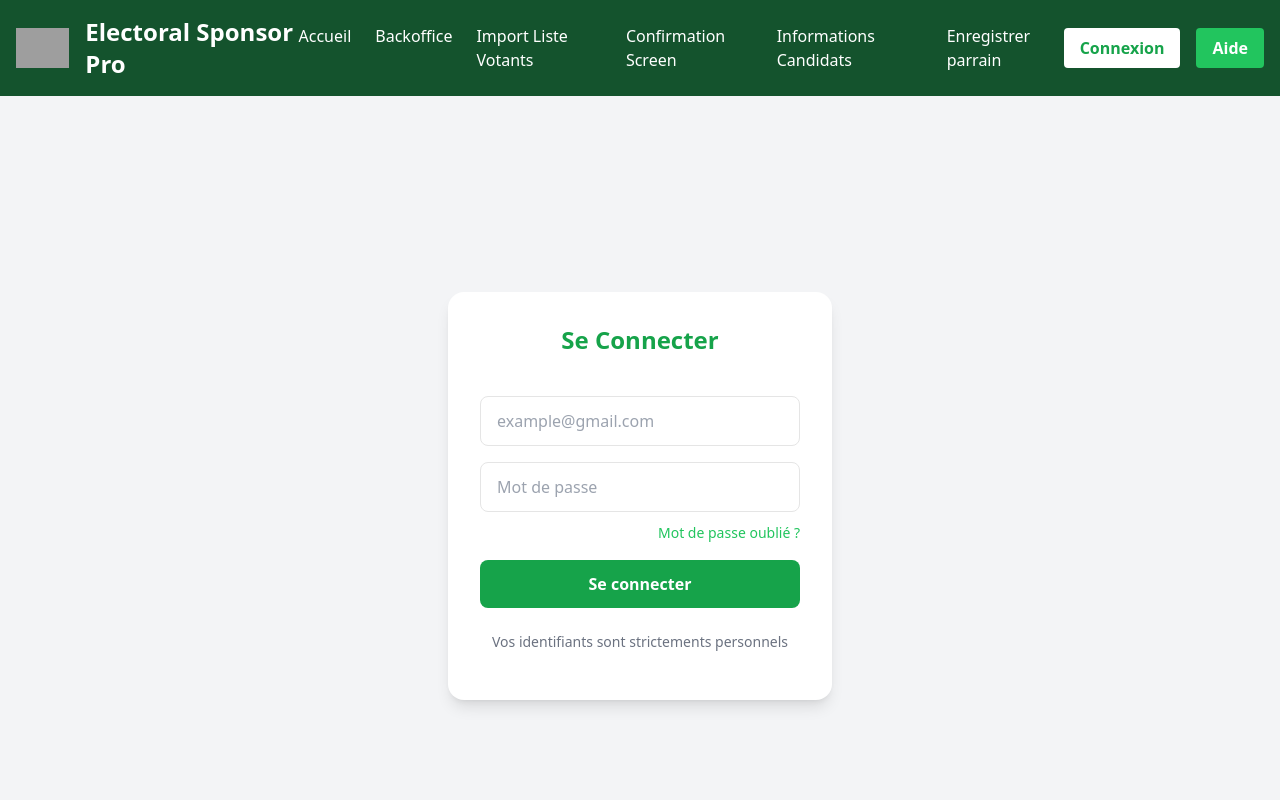
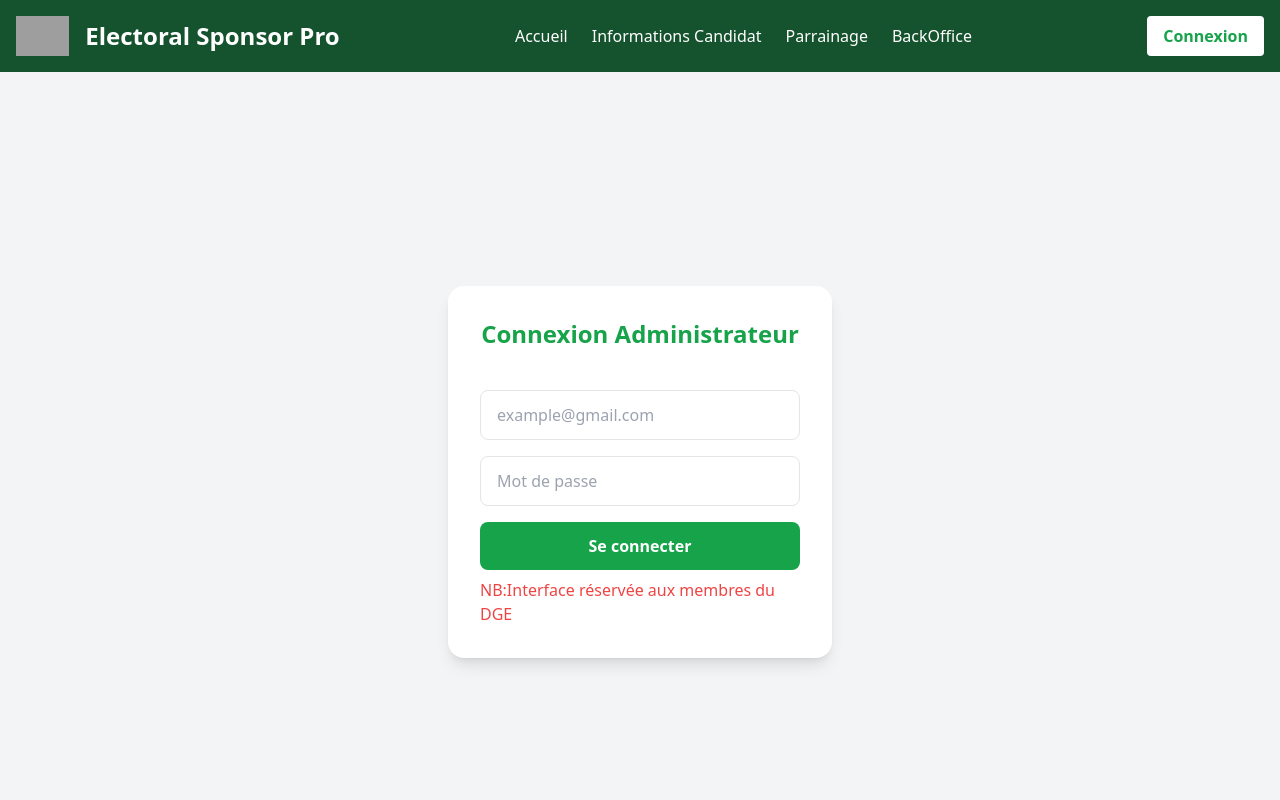
Before and after one commit to Electoral-Sponsorship/ProjetBD, a Next.js app: page /login in a window 1280 px wide. Shown: the top 800 px of the page. Built offline with nearby package versions, Linux system fonts and the light colour scheme; grey boxes are pictures that could not be loaded.

Commit message:
modifications interface0

```diff
--- a/app/_components/Header.jsx
+++ b/app/_components/Header.jsx
@@ -1,37 +1,57 @@
+"use client";
+import { useEffect, useState } from "react";
 import Link from "next/link";
+import { useRouter } from "next/navigation";
 
 export default function Header() {
+  const router = useRouter();
+  const [user, setUser] = useState(null);
+
+  useEffect(() => {
+    // Vérifier si l'utilisateur est connecté
+    const storedUser = localStorage.getItem("user");
+    if (storedUser) {
+      setUser(JSON.parse(storedUser));
+    }
+  }, []);
+
+  const handleLogout = () => {
+    localStorage.removeItem("user");
+    setUser(null);
+    router.push("/");
+  };
+
   return (
     <header className="bg-green-900 shadow-md">
       <div className="container mx-auto flex justify-between items-center p-4">
-        {/* Logo Section */}
         <div className="flex items-center">
           <img src="https://th.bing.com/th/id/OIP.fyFuEMr9oQl5ADIsv5WPyQHaJY?rs=1&pid=ImgDetMain" alt="Logo" className="h-10 mr-4" />
           <h1 className="text-2xl font-bold text-white hover:text-yellow-300">Electoral Sponsor Pro</h1>
         </div>
 
-        {/* Navigation Links */}
         <nav className="flex space-x-6">
-          <a href="/" className="text-white hover:text-yellow-300">Accueil</a>
-      <a href="/backoffice" className="text-white hover:text-yellow-300">Backoffice</a>
-          <a href="/ListElector" className="text-white hover:text-yellow-300">Import Liste Votants</a>
-          <a href="/successUploadList" className="text-white hover:text-yellow-300">Confirmation Screen</a>
-          <a href="/InfCandidat" className="text-white hover:text-yellow-300">Informations Candidats</a>
-          <a href="/sponsorship" className="text-white hover:text-yellow-300">Enregistrer parrain</a>
+          <Link href="/" className="text-white hover:text-yellow-300">Accueil</Link>
+          <Link href="/InfCandidat" className="text-white hover:text-yellow-300">Informations Candidat</Link>
+          <Link href="/parrainage" className="text-white hover:text-yellow-300">Parrainage</Link>
+          {user ? (
+            <Link href="/backoffice" className="text-white hover:text-yellow-300">BackOffice</Link>
+          ) : (
+            <a onClick={() => router.push("/login")} className="text-white hover:text-yellow-300 cursor-pointer">BackOffice</a>
+          )}
         </nav>
 
-        {/* Action Buttons */}
         <div className="flex items-center space-x-4">
-          <Link href={'/login'}>
-          <button className="bg-white hover:bg-green-200 text-green-600 font-semibold py-2 px-4 rounded
-          ">
-            Connexion
-          </button>
-          </Link>
-
-          <button className="bg-green-500 hover:bg-green-600 text-white font-semibold py-2 px-4 rounded">
-            Aide
-          </button>
+          {user ? (
+            <button onClick={handleLogout} className="bg-red-500 hover:bg-red-600 text-white font-semibold py-2 px-4 rounded">
+              Déconnexion
+            </button>
+          ) : (
+            <Link href="/login">
+              <button className="bg-white hover:bg-green-200 text-green-600 font-semibold py-2 px-4 rounded">
+                Connexion
+              </button>
+            </Link>
+          )}
         </div>
       </div>
     </header>
--- a/app/ListElector/page.jsx
+++ b/app/backoffice/ListElector/page.jsx
@@ -1,7 +1,7 @@
 'use client'
 import { useState } from "react";
 import { FileDown, FolderUp, Lightbulb } from "lucide-react";
-import Button from "../elements/ButtonUpload";
+import Button from "../../elements/ButtonUpload";
 
 function ListElector() {
   const [selectedFile, setSelectedFile] = useState(null);
--- a/app/backoffice/import-electors/page.js
+++ /dev/null
@@ -1,52 +0,0 @@
-// app/backoffice/import-electors/page.js
-"use client";
-
-import React, { useState } from "react";
-
-const ImportElectors = () => {
-  const [file, setFile] = useState(null);
-  const [checksum, setChecksum] = useState("");
-  const [message, setMessage] = useState("");
-
-  const handleUpload = async () => {
-    try {
-      const response = await fetch("/api/import-electors", {
-        method: "POST",
-        headers: { "Content-Type": "application/json" },
-        body: JSON.stringify({ file, checksum }),
-      });
-
-      const data = await response.json();
-      setMessage(data.message);
-    } catch (error) {
-      setMessage("Une erreur est survenue.");
-    }
-  };
-
-  return (
-    <div className="max-w-md mx-auto p-6 bg-white shadow-md rounded">
-      <h1 className="text-2xl font-bold mb-4 text-gray-950">Importation des Électeurs</h1>
-      <input
-        type="file"
-        onChange={(e) => setFile(e.target.files[0])}
-        className="block w-full text-sm text-gray-900 bg-gray-50 rounded-lg border border-gray-300 cursor-pointer mb-4"
-      />
-      <input
-        type="text"
-        placeholder="Checksum SHA256"
-        value={checksum}
-        onChange={(e) => setChecksum(e.target.value)}
-        className="w-full px-3 py-2 border border-gray-300 rounded mb-4"
-      />
-      <button
-        onClick={handleUpload}
-        className="bg-blue-500 text-white px-4 py-2 rounded hover:bg-blue-600"
-      >
-        Importer
-      </button>
-      {message && <p className="mt-4 text-green-500">{message}</p>}
-    </div>
-  );
-};
-
-export default ImportElectors;
--- a/app/backoffice/page.js
+++ b/app/backoffice/page.js
@@ -1,33 +1,28 @@
-// app/backoffice/page.js
+"use client";
+import { useEffect } from "react";
+import { useRouter } from "next/navigation";
+
 export default function BackOfficeHome() {
+  const router = useRouter();
+
+  useEffect(() => {
+    const user = localStorage.getItem("user");
+    if (!user) {
+      router.push("/login"); // 🔄 Redirection vers la page de connexion si non authentifié
+    }
+  }, []);
+
   return (
     <div className="min-h-screen flex items-center justify-center bg-gray-100">
       <div className="max-w-md p-6 bg-white rounded-lg shadow-md">
         <h1 className="text-2xl font-bold mb-4 text-gray-950">Bienvenue dans le BackOffice</h1>
         <p className="mb-6 text-gray-950">Veuillez sélectionner une action :</p>
 
-          {/* Liste des actions disponibles */}
-          <ul className="list-disc pl-5 space-y-2">
-            <li>
-              <a href="/backoffice/dashboard" className="hover:underline text-blue-500">
-                Tableau de Bord
-              </a>
-            </li>
-            <li>
-              <a href="/backoffice/import-electors" className="hover:underline text-blue-500">
-                Importer Liste Électeurs
-              </a>
-            </li>
-            <li>
-              <a href="/backoffice/candidates" className="hover:underline text-blue-500">
-                Saisie des Candidats
-              </a>
-            </li>
-            <li>
-              <a href="/backoffice/set-sponsorship-period" className="hover:underline text-blue-500">
-                Ouvrir/Fermer Période de Parrainage
-              </a>
-            </li>
+        <ul className="space-y-4">
+          <li><a href="/backoffice/dashboard" className="text-green-500 hover:underline">Tableau de Bord</a></li>
+          <li><a href="/backoffice/ListElector" className="text-green-500 hover:underline">Importer Liste Électeurs</a></li>
+          <li><a href="/backoffice/candidates" className="text-green-500 hover:underline">Saisie des Candidats</a></li>
+          <li><a href="/backoffice/set-sponsorship-period" className="text-green-500 hover:underline">Ouvrir/Fermer Période de Parrainage</a></li>
         </ul>
       </div>
     </div>
--- a/app/login/page.jsx
+++ b/app/login/page.jsx
@@ -1,46 +1,70 @@
-import React from "react";
-import { FaGoogle, FaApple, FaTwitter } from "react-icons/fa";
+"use client";
+import { useState } from "react";
+import { useRouter } from "next/navigation";
+import { Toast, ToastAction } from "@/components/ui/toast";
+import { toast, useToast } from "@/hooks/use-toast";
 
-const Form = () => {
+export default function Login() {
+  const router = useRouter();
+  const [email, setEmail] = useState("");
+  const [password, setPassword] = useState("");
+  const [error, setError] = useState("");
+
+  const handleLogin = async (e) => {
+    e.preventDefault();
+
+    const response = await fetch(`http://localhost:5000/users?email=${email}&password=${password}`);
+    const data = await response.json();
+
+    if (data.length === 0) {
+      toast({
+        title: "Erreur",
+        description: "❌ Email ou Mot de passe incorrect(s).",
+        action: <ToastAction altText="Try again">"Veuillez Réessayer"</ToastAction>,
+      });
+      return;
+    }
+    toast({
+      title: "✅Connexion Réussie",
+      description: `Bienvenue ${data[0].username} .`,
+      variant: "success",
+    });
+
+    // ✅ Stocker l'utilisateur dans localStorage
+    localStorage.setItem("user", JSON.stringify(data[0]));
+
+    // 🔄 Rediriger vers le BackOffice après connexion
+    router.push("/backoffice");
+  };
+
   return (
     <div className="flex items-center justify-center min-h-screen bg-gray-100">
       <div className="max-w-sm w-full bg-white p-8 rounded-2xl shadow-lg">
-        <h2 className="text-center text-2xl font-bold text-green-600">Se Connecter</h2>
-        <form className="mt-6">
+        <h2 className="text-center text-2xl font-bold text-green-600">Connexion Administrateur</h2>
+        {error && <p className="text-red-600 text-center">{error}</p>}
+        <form onSubmit={handleLogin} className="mt-6">
           <input
             type="email"
             placeholder="example@gmail.com"
             className="w-full px-4 py-3 mt-4 rounded-lg border focus:ring-2 focus:ring-green-500 focus:outline-none"
             required
+            value={email}
+            onChange={(e) => setEmail(e.target.value)}
           />
           <input
             type="password"
             placeholder="Mot de passe"
             className="w-full px-4 py-3 mt-4 rounded-lg border focus:ring-2 focus:ring-green-500 focus:outline-none"
             required
+            value={password}
+            onChange={(e) => setPassword(e.target.value)}
           />
-          <div className="text-right mt-2">
-            <a href="#" className="text-sm text-green-500 hover:underline">
-              Mot de passe oublié ?
-            </a>
-          </div>
-          <button
-            type="submit"
-            className="w-full mt-4 py-3 bg-green-600 text-white font-semibold rounded-lg hover:bg-green-700 transition"
-          >
+          <button type="submit" className="w-full mt-4 py-3 bg-green-600 text-white font-semibold rounded-lg hover:bg-green-700 transition">
             Se connecter
           </button>
+          <h3 className="text-red-500 mt-2">NB:Interface réservée aux membres du DGE</h3>
         </form>
-         <div className="mt-6 text-center text-gray-500 text-sm">Vos identifiants sont strictements personnels</div>
-
-        <div className="text-center mt-4 text-sm">
-          {/* <a href="#" className="text-green-500 hover:underline">
-           Mot de passe oublié
-          </a> */}
-        </div>
       </div>
     </div>
   );
-};
-
-export default Form;
+}
--- a/db.json
+++ b/db.json
@@ -69,5 +69,13 @@
       "urlInfo": "https://parti-soleil.sn",
       "photo": "Edura-Online-Courses-HTML-Template.jpg"
     }
+  ],
+  "users": [
+    {
+      "id": 1,
+      "email": "admin@mail.com",
+      "password": "passer",
+      "username": "Djibril Kane"
+    }
   ]
 }
```
Also changed, not shown: app/parrainage/page.js (renamed from app/sponsorship/page.js). Lines whose indentation alone changed are shown as unchanged.
